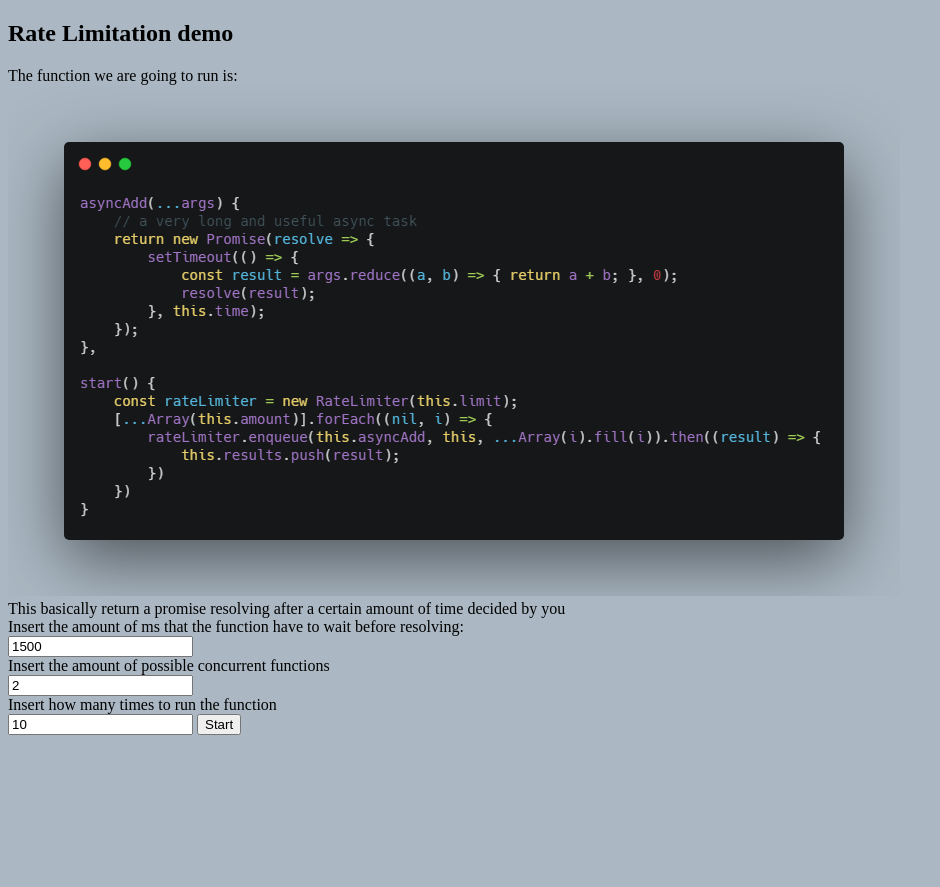
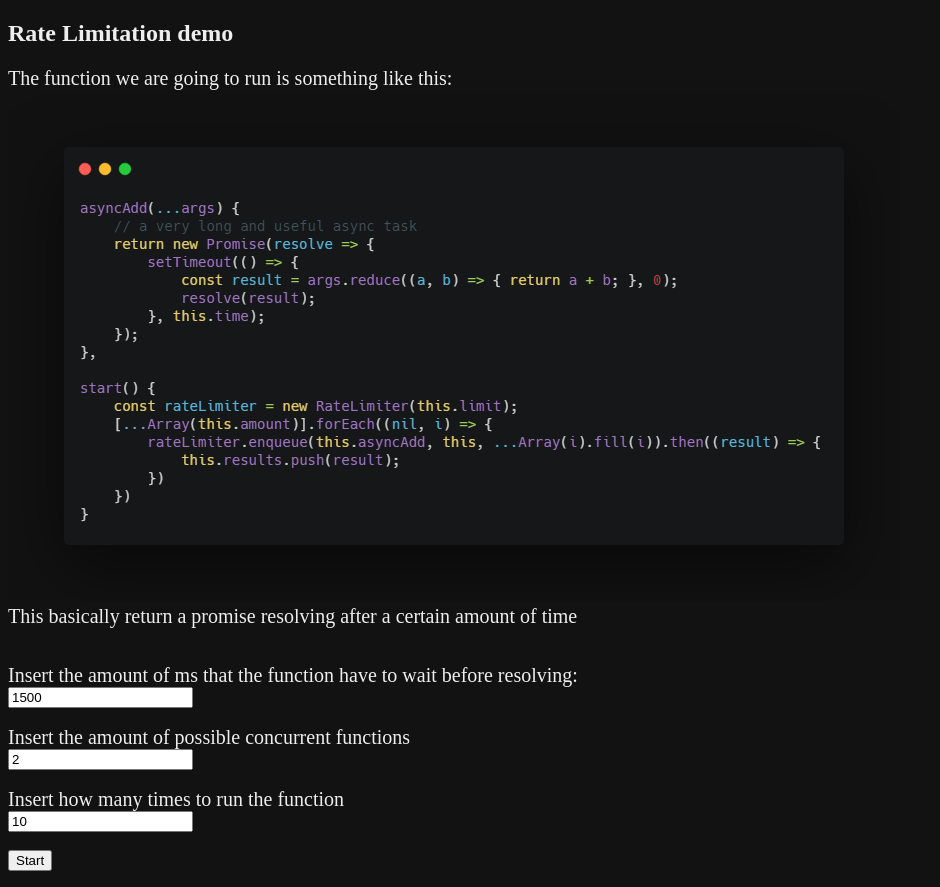
Before and after one commit to albertodeago/rate-limitation, a website: page index.html in a window 1280 px wide. Shown: the whole page, without its empty margins (0-940 px from the left). Before the commit the page ends 800 px from the top, so only its background shows below. Drawn offline with nearby package versions, Linux system fonts and the light colour scheme.

Commit message:
add basic styling to example page + add link to demo page in readme

```diff
--- a/index.html
+++ b/index.html
@@ -7,7 +7,15 @@
 
     <style>
         body {
-            background-color: rgb(171, 184, 195);
+            background-color: #121212;
+            color: #eee;
+        }
+        .text {
+            font-size: 20px;
+        }
+        .results {
+            list-style: none;
+            padding-left: 0;
         }
     </style>
 </head>
@@ -17,22 +25,22 @@
     <div id="app">
         <h2>Rate Limitation demo</h3>
 
-        <div>The function we are going to run is:</div>
+        <div class="text">The function we are going to run is something like this:</div>
         <img src="./docs/async-add.png" />
-        <div>This basically return a promise resolving after a certain amount of time decided by you</div>
+        <div class="text">This basically return a promise resolving after a certain amount of time</div><br><br>
 
-        <div>Insert the amount of ms that the function have to wait before resolving:</div>
-        <input type="text" v-model="time" />
+        <div class="text">Insert the amount of ms that the function have to wait before resolving:</div>
+        <input type="text" v-model="time" /><br><br>
 
-        <div>Insert the amount of possible concurrent functions</div>
-        <input type="text" v-model="limit" />
+        <div class="text">Insert the amount of possible concurrent functions</div>
+        <input type="text" v-model="limit" /><br><br>
 
-        <div>Insert how many times to run the function</div>
-        <input type="number" v-model="amount" />
+        <div class="text">Insert how many times to run the function</div>
+        <input type="number" v-model="amount" /><br><br>
 
         <button @click="start">Start</button>
-        <ul>
-            <li v-for="result in results" :key="result.time.getTime()">{{ result.time.toLocaleTimeString() }} - {{ result.value }}</li>
+        <ul class="results">
+            <li class="text" v-for="result in results" :key="result.time.getTime()">{{ result.time.toLocaleTimeString() }} - {{ result.value }}</li>
         </ul>
     </div>
 
```
Also changed, not shown: README.md.
